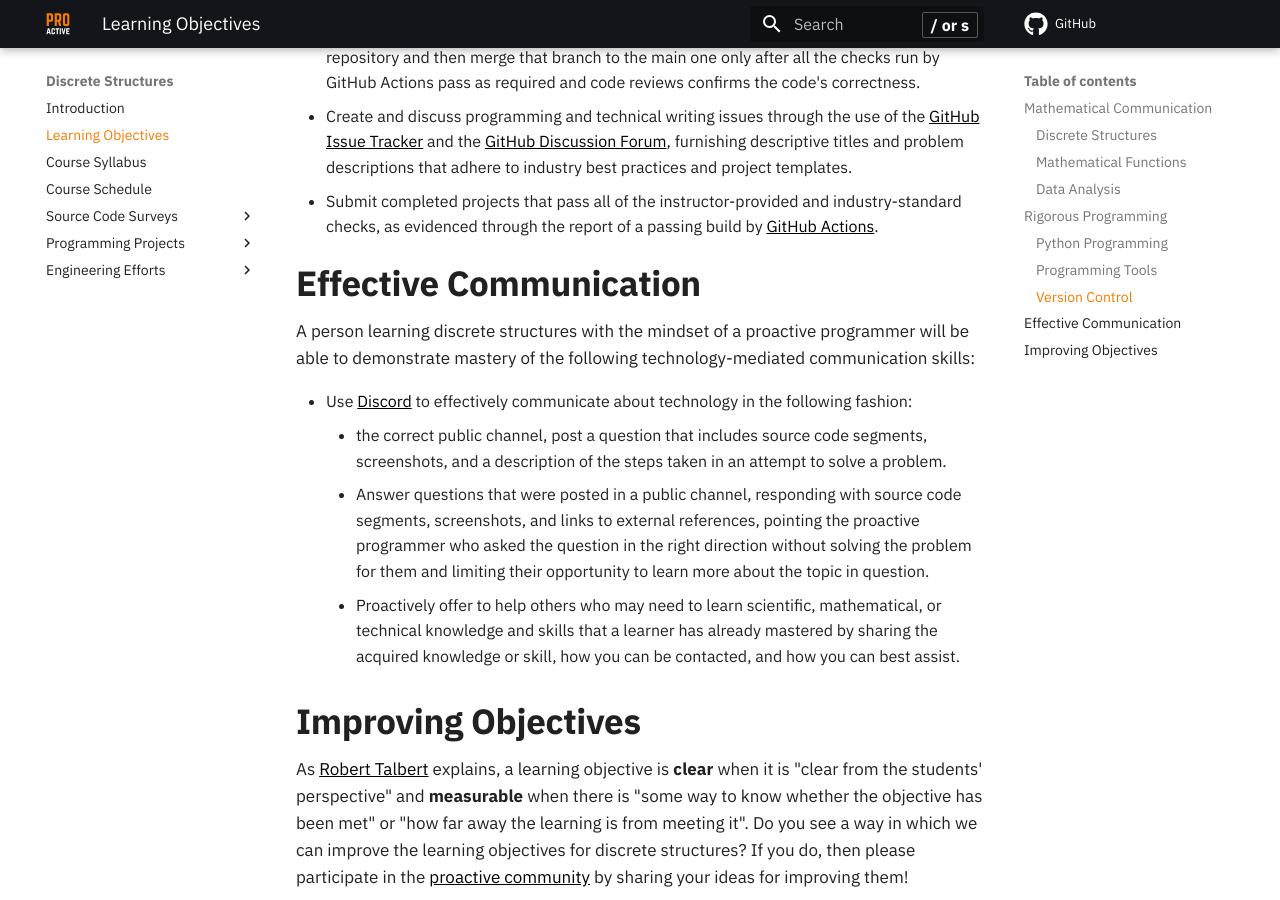
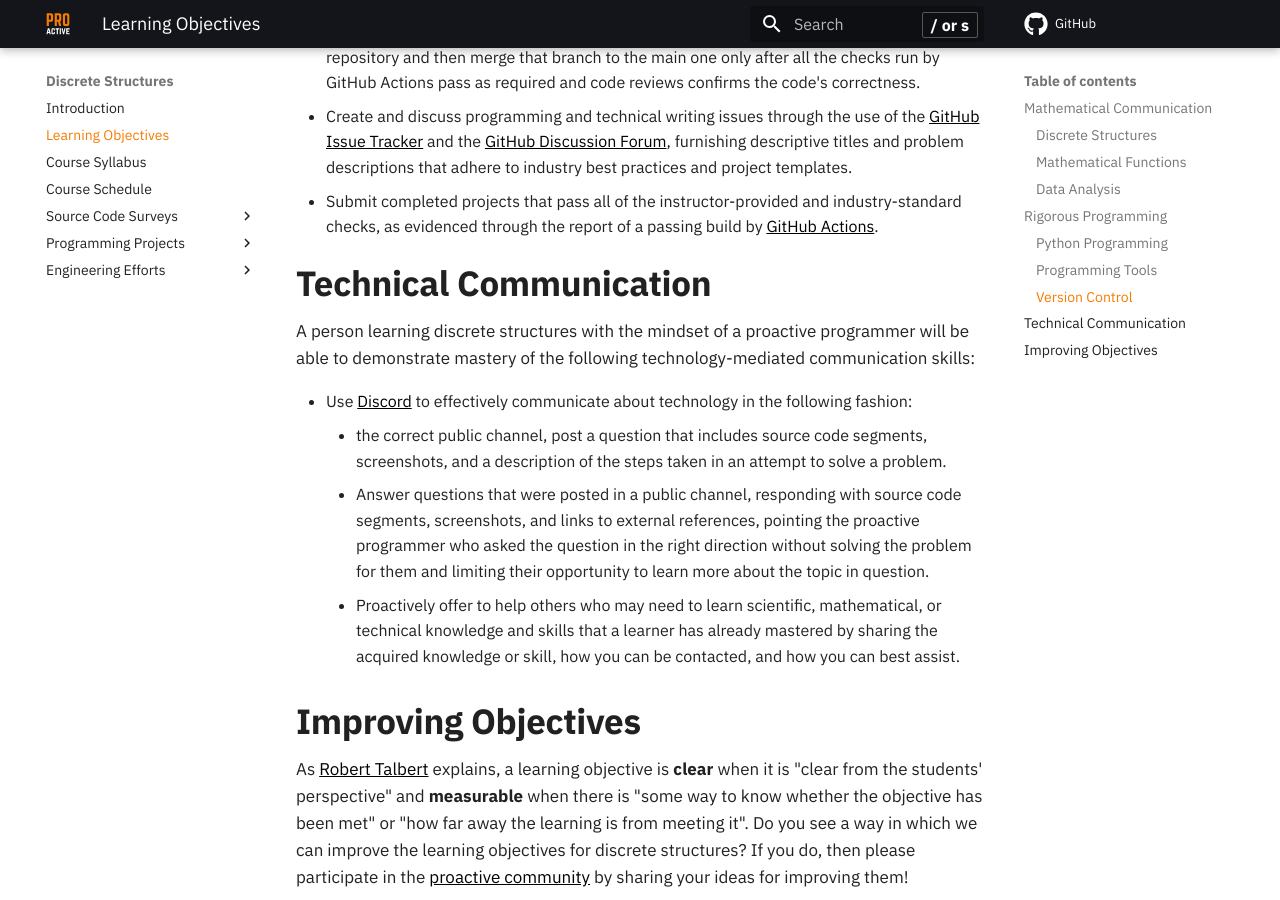
Before and after one commit to ProactiveProgrammers/www.proactiveprogrammers.com, an MkDocs documentation site: the page built from docs/discrete-structures/learning-objectives-discrete-structures.md, in a window 1280 px wide and 900 px high, scrolled down 4129 px. Built offline with MkDocs 1.6.1 and Material for MkDocs 9.7.7, drawn with Linux system fonts in a browser that asks for light colours; comment, search, counter and statistics services are not loaded.

Commit message:
fix: Use a different subsection in learning-objectives-discrete-structures.

```diff
--- a/docs/discrete-structures/learning-objectives-discrete-structures.md
+++ b/docs/discrete-structures/learning-objectives-discrete-structures.md
@@ -37,7 +37,7 @@ will be able to demonstrate mastery of the following programming skills:
 
 --8<-- "includes/objectives/version-control.md"
 
-## Effective Communication
+## Technical Communication
 
 --8<-- "includes/objectives/effective-communication.md"
 
```
